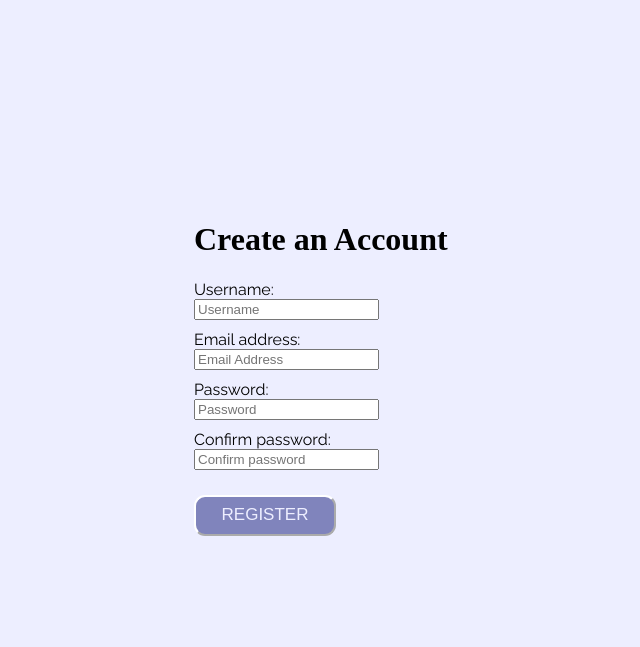
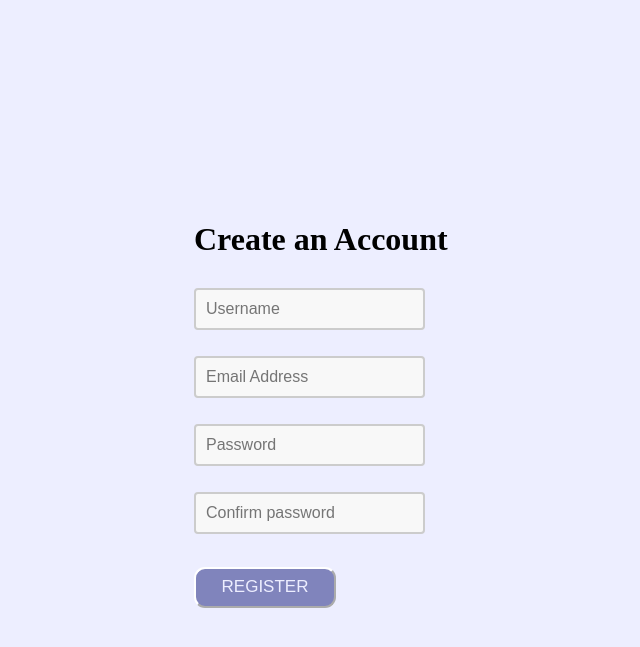
Before and after one commit to lwmarsh/trunqie, a PHP site: page /register.php in a window 1280 px wide. Shown: the top 647 px of the page, without its empty margins (71-711 px from the left). Run offline with PHP 8.4, Linux system fonts and the light colour scheme; some web fonts are replaced.

Commit message:
update form input style

```diff
--- a/includes/styles.css
+++ b/includes/styles.css
@@ -54,3 +54,15 @@ p {
   color: #edeeff;
   font-size: 17px;
 }
+
+.form-input {
+  width: 30;
+  padding: 10px;
+  margin: 8px 0;
+  box-sizing: border-box;
+  border: 2px solid #ccc;
+  border-radius: 4px;
+  background-color: #f8f8f8;
+  font-size: 16px;
+  transition: border-color 0.3s;
+}
--- a/register.php
+++ b/register.php
@@ -82,26 +82,18 @@ if (empty($errors)) {
             <form action="./register.php" method="post" class="form" role="form">
                 <h1>Create an Account</h1>
                 <div class="form-group">
-                    <label class="form-label">Username:</label>
-                    <br>
                     <input type="text" name="username" size="20" value="<?php if (isset($_POST['username'])) echo $_POST['username']; ?>" class="form-input" placeholder="Username">
                 </div>
 
                 <div class="form-group">
-                    <label class="form-label">Email address:</label>
-                    <br>
-                    <input type="text" name="email" size="20" value="<?php if (isset($_POST['email'])) echo $_POST['email']; ?>" class="form-input" placeholder="Email Address" id="exampleInputEmail1" aria-describedby="emailHelp">
+                    <input type="text" name="email" size="20" value="<?php if (isset($_POST['email'])) echo $_POST['email']; ?>" class="form-input" placeholder="Email Address">
                 </div>
 
                 <div class="form-group">
-                    <label class="form-label">Password:</label>
-                    <br>
                     <input type="password" name="pass1" size="20" value="<?php if (isset($_POST['pass1'])) echo $_POST['pass1']; ?>" class="form-input" placeholder="Password">
                 </div>
 
                 <div class="form-group">
-                    <label class="form-label">Confirm password:</label>
-                    <br>
                     <input type="password" name="pass2" size="20" value="<?php if (isset($_POST['pass2'])) echo $_POST['pass2']; ?>" class="form-input" placeholder="Confirm password">
                 </div>
 
```
Also changed, not shown: login.php (+2 -6 lines).
